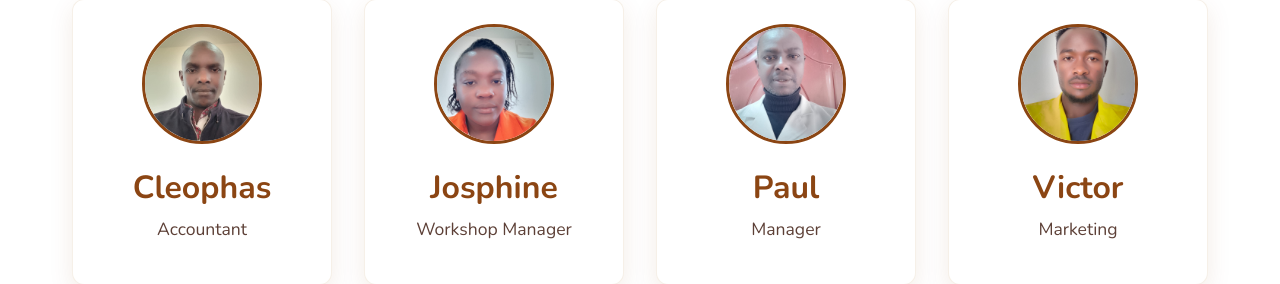
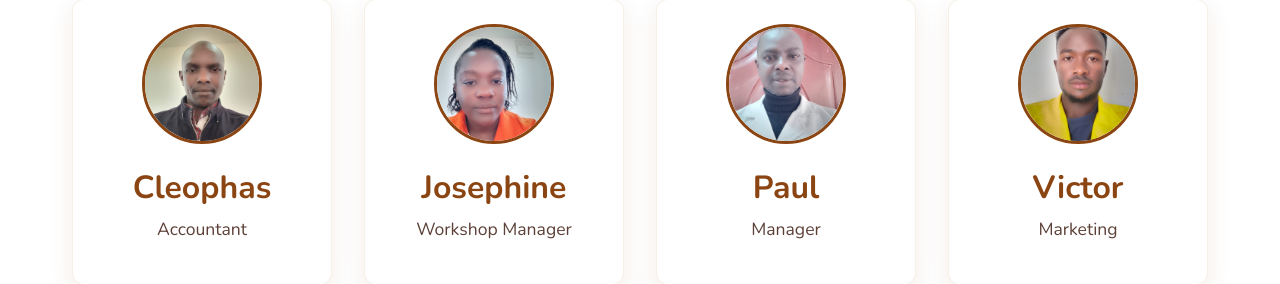
Before and after one commit to GriffinsSiele/stagexafrica, a Next.js app: page / in a window 1280 px wide. Shown: the part 3502-3786 px from the top of the page. Built offline with nearby package versions, Linux system fonts and the light colour scheme.

Commit message:
Update page.tsx

```diff
--- a/app/page.tsx
+++ b/app/page.tsx
@@ -124,7 +124,7 @@
           </div>
           <div className={styles.teamCard} data-aos="fade-up" data-aos-duration="1000" data-aos-delay="200">
             <Image src="/images/josphine-workshop-manager.jpeg" alt="Team Member" width={120} height={120} />
-            <h3>Josphine</h3>
+            <h3>Josephine</h3>
             <p>Workshop Manager</p>
           </div>
           <div className={styles.teamCard} data-aos="fade-up" data-aos-duration="1000" data-aos-delay="400">
```
